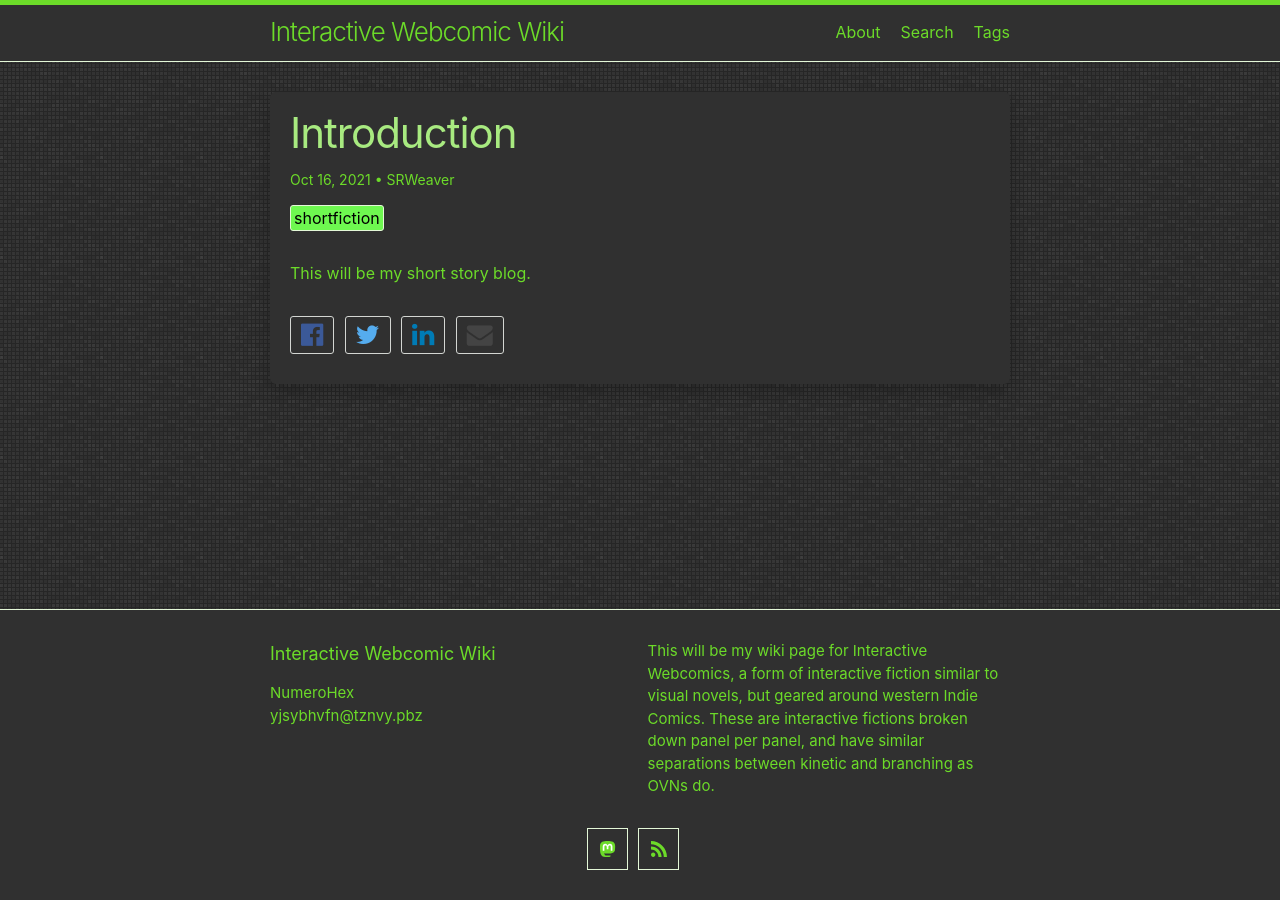
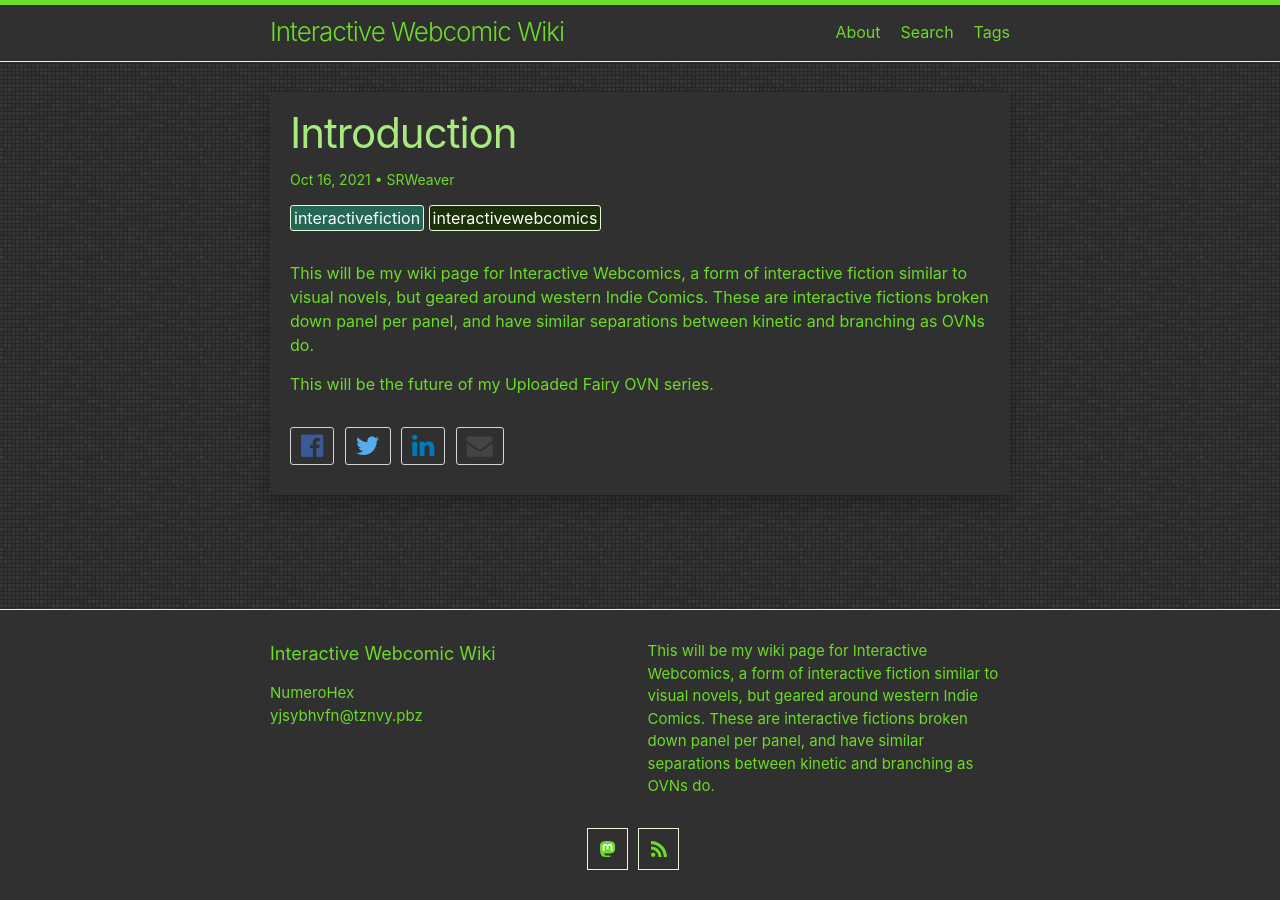
Before and after one commit to LWFlouisa/InteractiveWebcomicWiki, a Jekyll site: the page built from _posts/2021-10-16-welcome.md, in a window 1280 px wide. Built offline with Jekyll 4.4.1, drawn with Linux system fonts in a browser that asks for light colours; our own code applies the rules of GitHub Pages for plain Markdown files.

Commit message:
Update 2021-10-16-welcome.md

```diff
--- a/_posts/2021-10-16-welcome.md
+++ b/_posts/2021-10-16-welcome.md
@@ -1,6 +1,8 @@
 ---
 title: Introduction
 author: SRWeaver
-tags: shortfiction
+tags: interactivewebcomics interactivefiction
 ---
-This will be my short story blog.
+This will be my wiki page for Interactive Webcomics, a form of interactive fiction similar to visual novels, but geared around western Indie Comics. These are interactive fictions broken down panel per panel, and have similar separations between kinetic and branching as OVNs do.
+
+This will be the future of my Uploaded Fairy OVN series.
```
